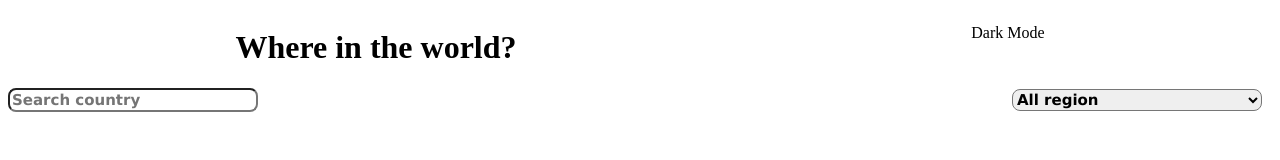
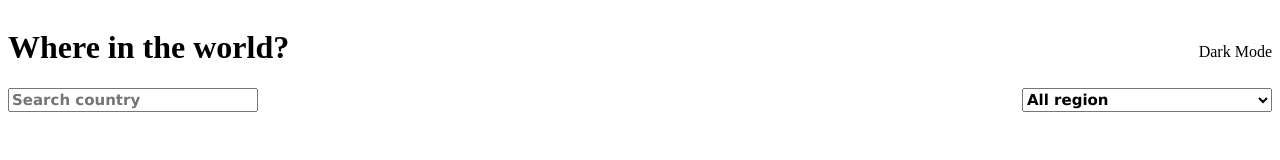
Before and after one commit to ferhatu/countries-project, a plain HTML site: page index.html in a window 1280 px wide. Drawn offline with Linux system fonts and the light colour scheme; no server answers.

Commit message:
Update style.css

```diff
--- a/style.css
+++ b/style.css
@@ -14,16 +14,21 @@
 #header {
   display: flex;
   flex-direction: row;
-  justify-content: space-around;
+  justify-content: space-between;
+}
+.search-field {
+  display: flex;
+  flex-direction: row;
+  justify-content: space-between;
 }
 /* h1 {
   text-align: center;
 } */
 #mode {
-  text-align: center;
+  margin-top: 35px;
+  align-items: center;
 }
 #country-search {
-  border-radius: 8px;
   font-family: "Lucida Sans Unicode", sans-serif;
   font-weight: 600;
   font-size: 15px;
@@ -33,7 +38,6 @@
 }
 #filter-region {
   margin-left: 750px;
-  border-radius: 8px;
   font-family: "Lucida Sans Unicode", sans-serif;
   font-weight: 600;
   font-size: 15px;
```
